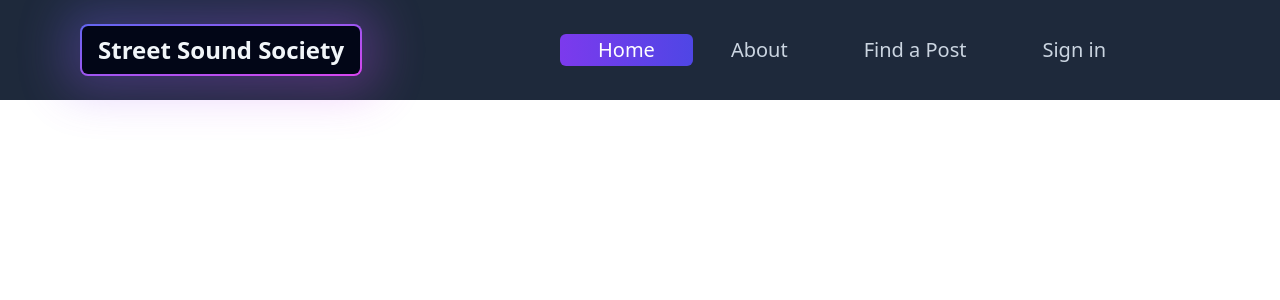
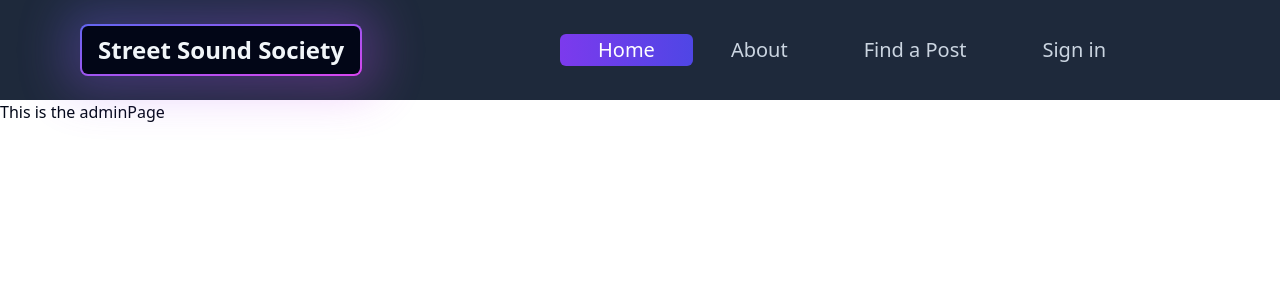
Before and after one commit to ueharaneal/postFinal, a React (Vite) app in the folder frontend/: page /admin in a window 1280 px wide. Shown: the top 300 px of the page. Built offline with nearby package versions, Linux system fonts and the light colour scheme.

Commit message:
admin page

```diff
--- a/frontend/src/App.jsx
+++ b/frontend/src/App.jsx
@@ -1,11 +1,12 @@
-import { useState } from "react";
-import { BrowserRouter, Routes, Route } from "react-router-dom";
-import HomePage from "./pages/HomePage";
-import SignInPage from "./pages/SignInPage";
-import AboutPage from "./pages/AboutPage";
-import FindPostPage from './pages/FindPostPage'
+import { useState } from "react"
+import { BrowserRouter, Routes, Route } from "react-router-dom"
+import HomePage from "./pages/HomePage"
+import SignInPage from "./pages/SignInPage"
+import AboutPage from "./pages/AboutPage"
+import FindPostPage from "./pages/FindPostPage"
+import AdminPage from "./pages/AdminPage"
 
-import NavBar from "./components/NavBar";
+import NavBar from "./components/NavBar"
 
 function App() {
 	return (
@@ -13,15 +14,16 @@
 			<BrowserRouter>
 				<NavBar />
 				<Routes>
-          <Route path="/" element={<HomePage />} />
-          <Route path="/home" element={<HomePage />} />
-          <Route path='/about' element={<AboutPage/>} />
-          <Route path='/findapost' element={<FindPostPage/>}/>
-          <Route path="/signin" element={<SignInPage />}></Route>
+					<Route path='/' element={<HomePage />} />
+					<Route path='/home' element={<HomePage />} />
+					<Route path='/about' element={<AboutPage />} />
+					<Route path='/findapost' element={<FindPostPage />} />
+					<Route path='/signin' element={<SignInPage />}></Route>
+					<Route path='/admin' element={<AdminPage />}></Route>
 				</Routes>
 			</BrowserRouter>
 		</>
-  );
+	)
 }
 
-export default App;
+export default App
--- /dev/null
+++ b/frontend/src/pages/AdminPage.jsx
@@ -0,0 +1,9 @@
+function AdminPage(){
+    return(
+        <div>
+            This is the adminPage
+        </div>
+    )
+}
+
+export default AdminPage
```
Lines whose indentation alone changed are shown as unchanged.
